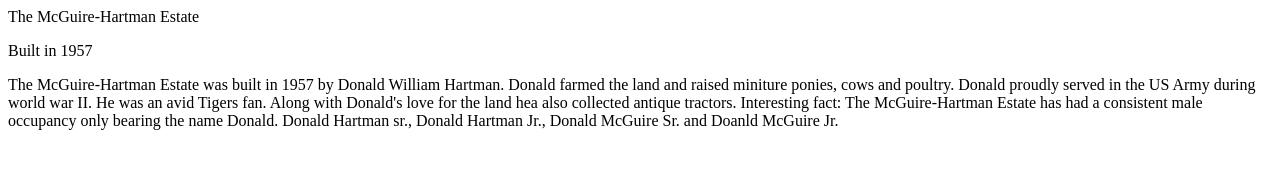
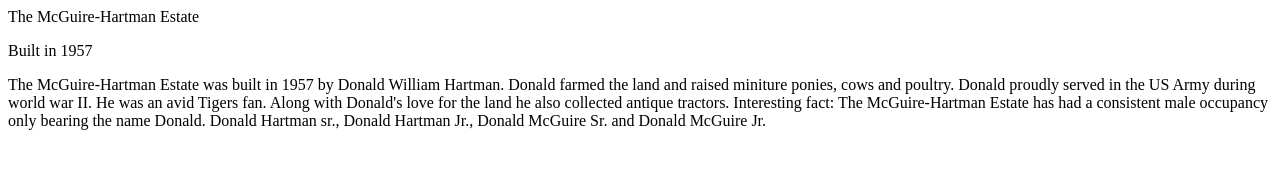
Before and after one commit to dmcguire2132/Estate, a plain HTML site: page index.html in a window 1280 px wide. Shown: the top 177 px of the page. Drawn offline with Linux system fonts and the light colour scheme.

Commit message:
Update index.html

```diff
--- a/index.html
+++ b/index.html
@@ -20,8 +20,8 @@
 
    <div class="row">
       <div class="col-sm-6 whatwedo">
-         <p class="whitetext slightlybigger"> The McGuire-Hartman Estate was built in 1957 by Donald William Hartman. Donald farmed the land and raised miniture ponies, cows and poultry. Donald proudly served in the US Army during world war II. He was an avid Tigers fan. Along with Donald's love for the land hea also collected antique tractors.
-		 Interesting fact: The McGuire-Hartman Estate has had a consistent male occupancy only bearing the name Donald. Donald Hartman sr., Donald Hartman Jr., Donald McGuire Sr. and Doanld McGuire Jr.
+         <p class="whitetext slightlybigger"> The McGuire-Hartman Estate was built in 1957 by Donald William Hartman. Donald farmed the land and raised miniture ponies, cows and poultry. Donald proudly served in the US Army during world war II. He was an avid Tigers fan. Along with Donald's love for the land he also collected antique tractors.
+		 Interesting fact: The McGuire-Hartman Estate has had a consistent male occupancy only bearing the name Donald. Donald Hartman sr., Donald Hartman Jr., Donald McGuire Sr. and Donald McGuire Jr.
          </p>
          <br>
          <p class="whitetext">The McGuire-Hartman Estste was built in 1957, featuring 10 rooms, a 3 car garage , 3 out buildings, and is currently nestled on 3 carefully manicured acres. Fortified by the Brick construction, this 2800 square foot ranch estate has 10 rooms and a spacious 2700 square foot basement.In 1980 horse stables were added to the splender of this amazing estate.In the summer of 2017 a chicken coop on the grounds was converted to a charming schoolhouse for the McGuire children.
```
